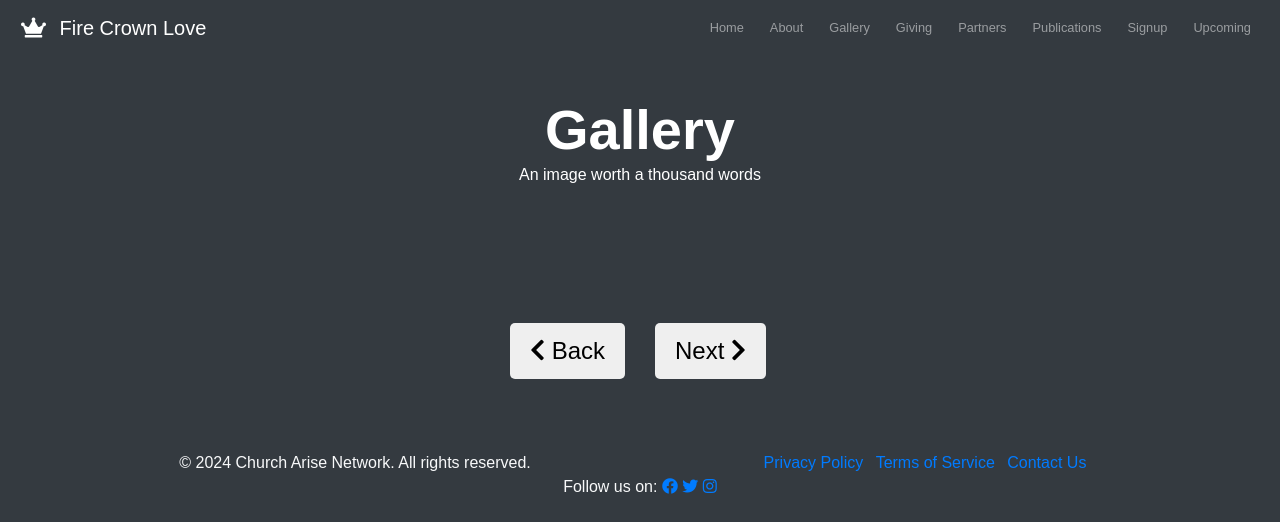
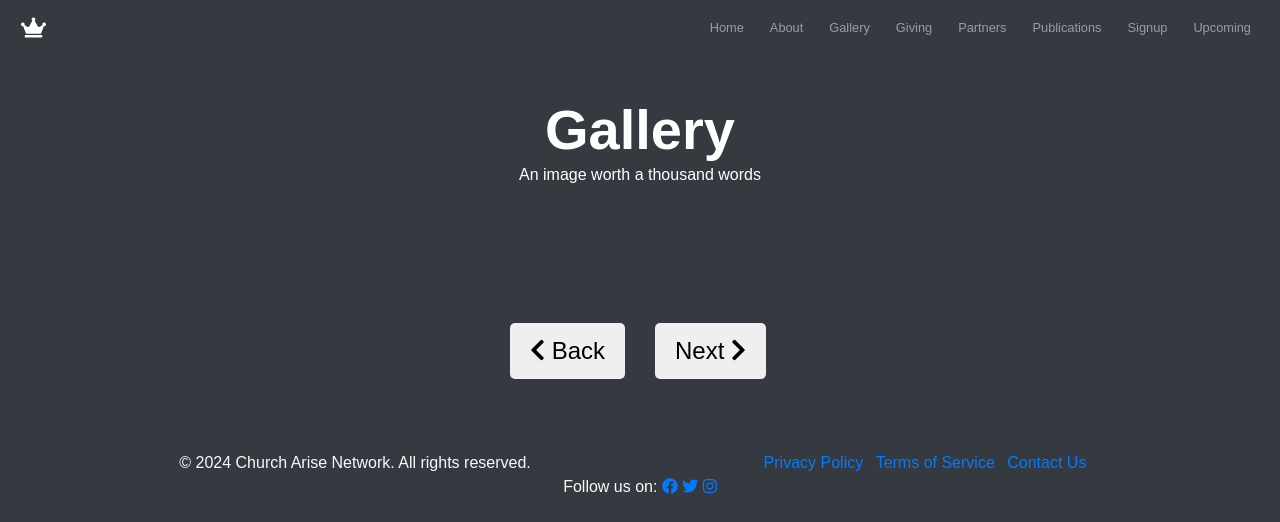
Before and after one commit to ushenginnering/can-site, a Django app: page /gallery/ in a window 1280 px wide. Shown: the top 522 px of the page. Run offline with Django 4.2, Linux system fonts and the light colour scheme; data that the repository does not hold is empty; some libraries are stand-ins or nearby versions.

Commit message:
modify: remove "fire crown love" text from navbar

```diff
--- a/templates/components/navbar.html
+++ b/templates/components/navbar.html
@@ -1,6 +1,6 @@
 <nav class="navbar navbar-dark bg-dark navbar-expand-lg fixed-top" style="position: sticky;">
   <a class="navbar-brand" href="/">
-      <i class="fas fa-crown mr-2"></i> Fire Crown Love
+      <i class="fas fa-crown mr-2"></i>
   </a>
   <button class="navbar-toggler" type="button" data-toggle="collapse" data-target="#navbarNav" aria-controls="navbarNav" aria-expanded="false" aria-label="Toggle navigation">
       <span class="navbar-toggler-icon"></span>
```
